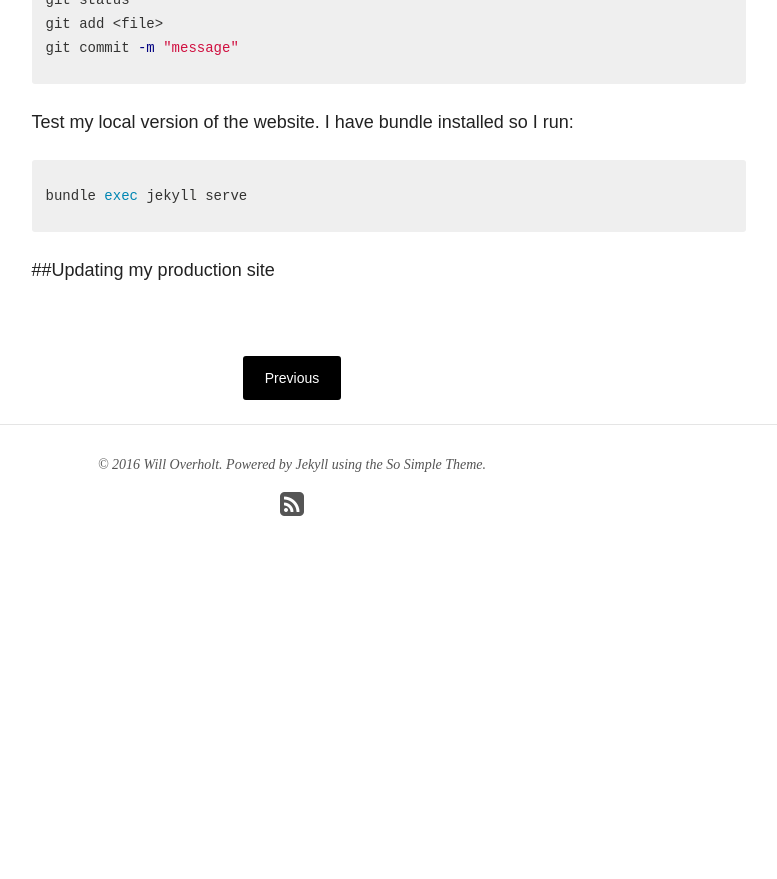
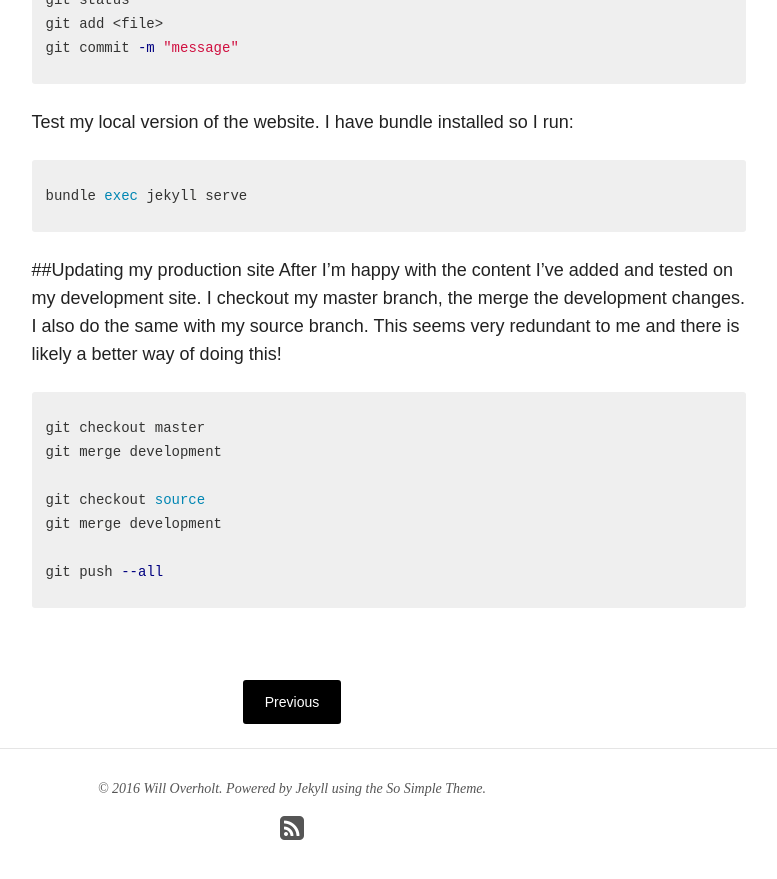
Before and after one commit to waoverholt/waoverholt.github.io, a Jekyll site: the page built from _posts/blog/2016-03-30-managing-gitpage.md, in a window 1280 px wide and 900 px high, scrolled down 2408 px. Shown: the top 879 px of the window, without its empty margins (348-1125 px from the left). Built offline with Jekyll 4.4.1, drawn with Linux system fonts in a browser that asks for light colours; nearby versions of some CDN libraries; before the commit the page ends 3024 px from its top, so only the background shows below that.

Commit message:
added updating production site section

```diff
--- a/_posts/blog/2016-03-30-managing-gitpage.md
+++ b/_posts/blog/2016-03-30-managing-gitpage.md
@@ -69,3 +69,14 @@ bundle exec jekyll serve
 
 
 ##Updating my production site
+After I'm happy with the content I've added and tested on my development site. I checkout my master branch, the merge the development changes. I also do the same with my source branch. This seems very redundant to me and there is likely a better way of doing this!
+
+{% highlight bash %}
+git checkout master
+git merge development
+
+git checkout source
+git merge development
+
+git push --all
+{% endhighlight %}
```
